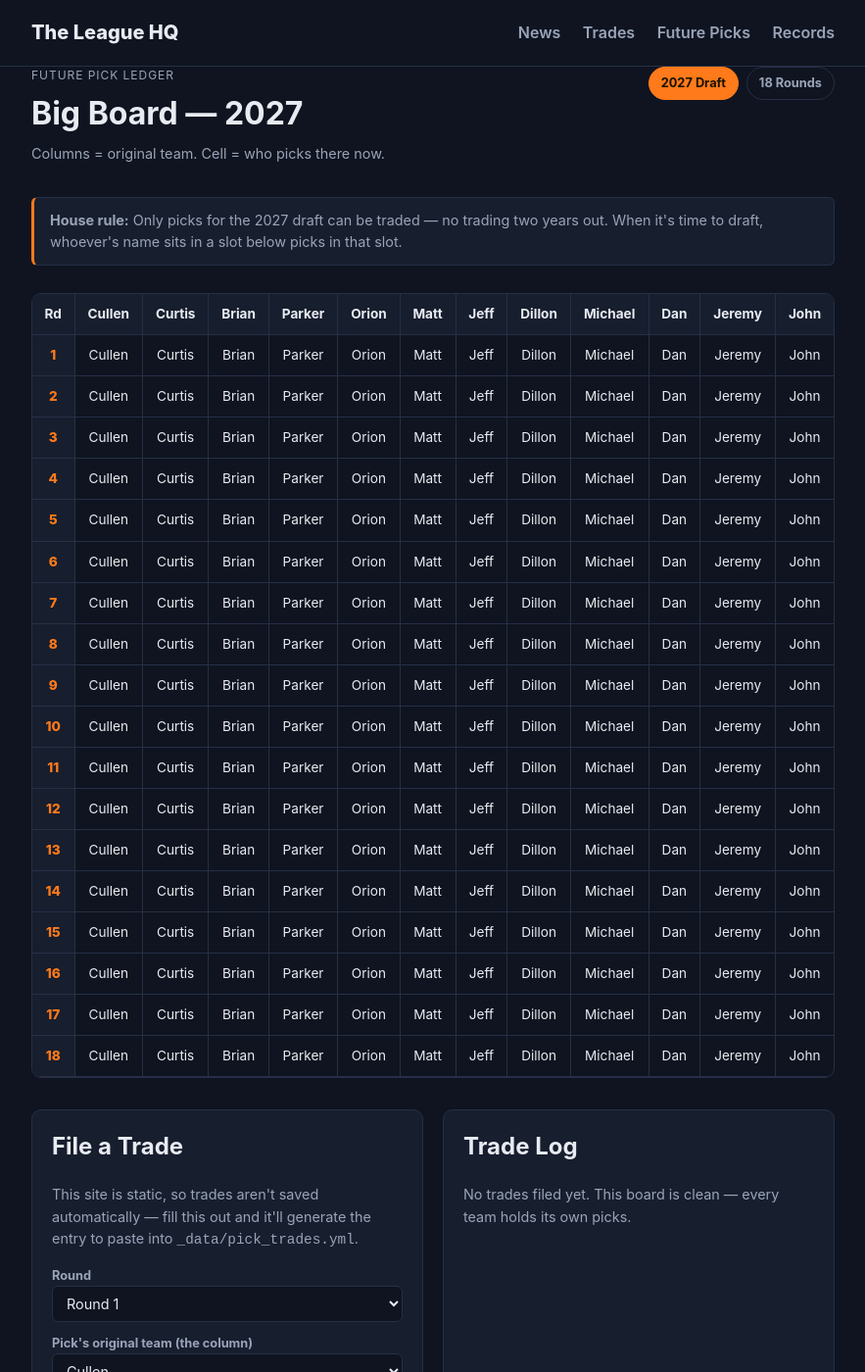
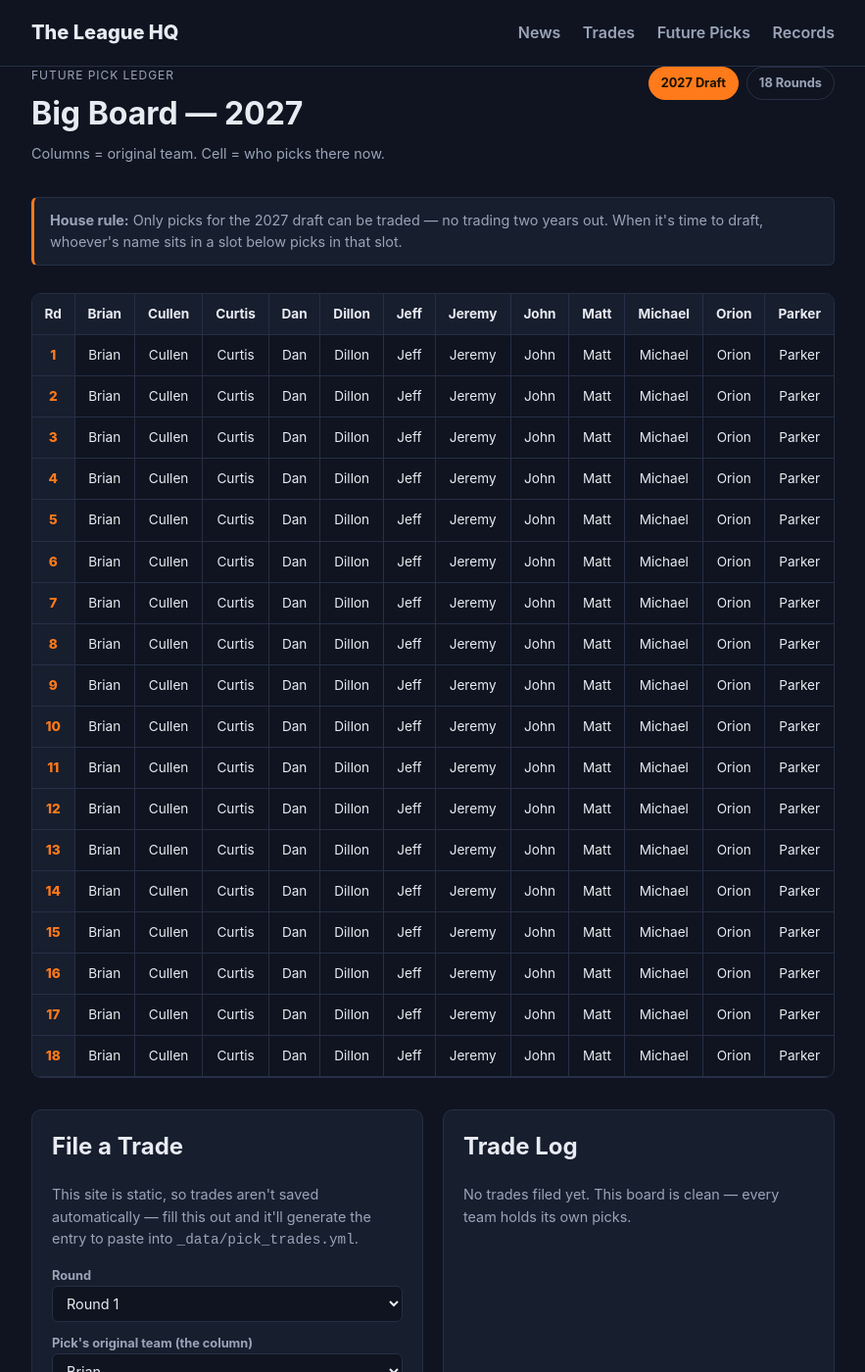
Before and after one commit to cullenhgn/D12-FFL-Website, a Jekyll site: the page built from future-picks/index.md, in a window 1280 px wide and 1400 px high. Shown: the whole window at 98% size, without its empty margins (198-1081 px from the left). Built offline with Jekyll 4.4.1, drawn with Linux system fonts in a browser that asks for light colours; some of the changed text lies outside the part shown.

Commit message:
Update index.md

```diff
--- a/future-picks/index.md
+++ b/future-picks/index.md
@@ -4,7 +4,7 @@ title: Future Draft Picks
 permalink: /future-picks/
 ---
 
-{% assign teams = site.data.teams %}
+{% assign teams = site.data.teams | sort: "short_name" %}
 {% assign rounds = site.draft_rounds | default: 18 %}
 {% assign pick_trades = site.data.pick_trades %}
 
```
